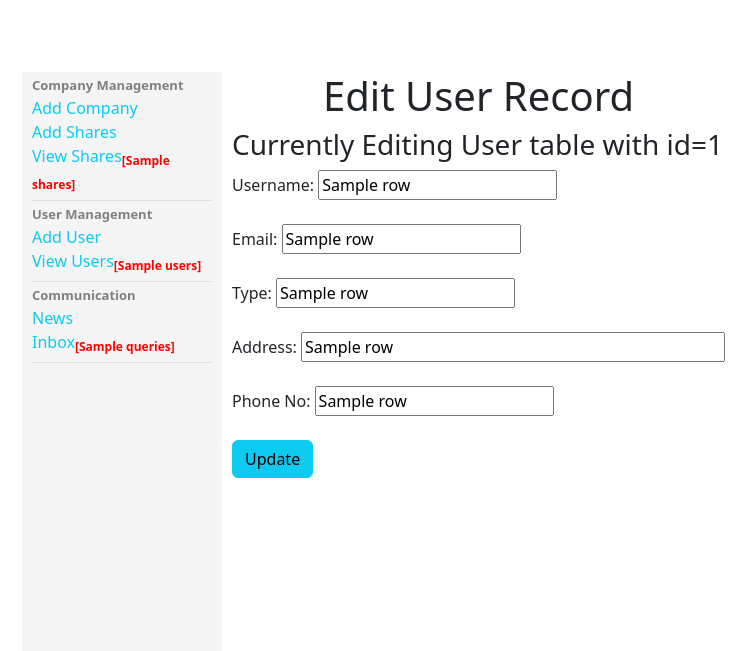
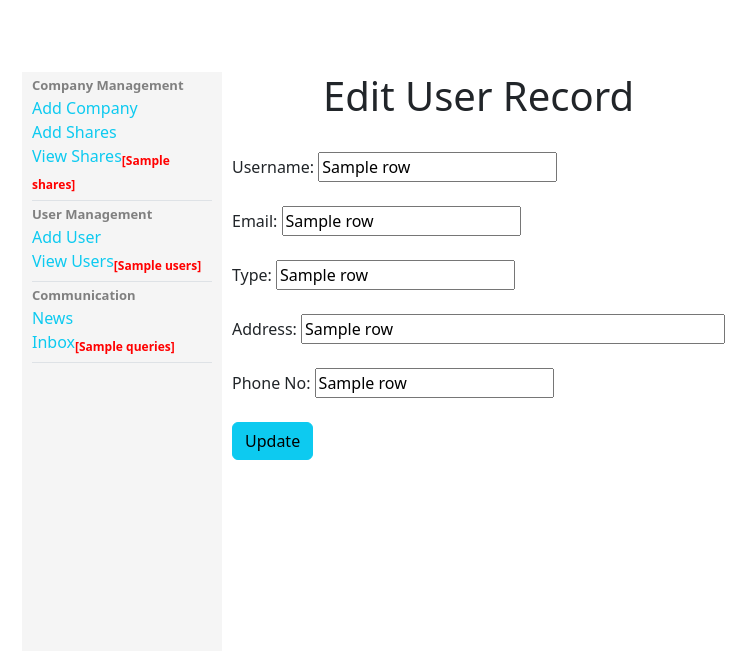
Before and after one commit to adityasinghal25/Trading-App, a Flask app: template templates/edit.html in a window 1280 px wide. Shown: the part 56-707 px from the top of the page, without its empty margins (78-834 px from the left). Run offline with Flask 2, Linux system fonts and the light colour scheme; the template is opened without the code that fills it: most values are stand-ins (such as "Sample title", 1, 10 or a date in 2020); some libraries are stand-ins or nearby versions.

Commit message:
Update edit.html

```diff
--- a/templates/edit.html
+++ b/templates/edit.html
@@ -3,7 +3,7 @@
 <h1 style="text-align: center;">Edit User Record</h1>
 {% for row in rows %}
 <form action="/editrec" method="POST">
-    <h3>Currently Editing User table with id={{ row[0] }}</h3>
+    <br>
     <input type="hidden" name="id" value="{{ row[0] }}">
     Username:&nbsp;<input type="text" name="au_username" value="{{ row[1] }}"><br>
     <br>
```
